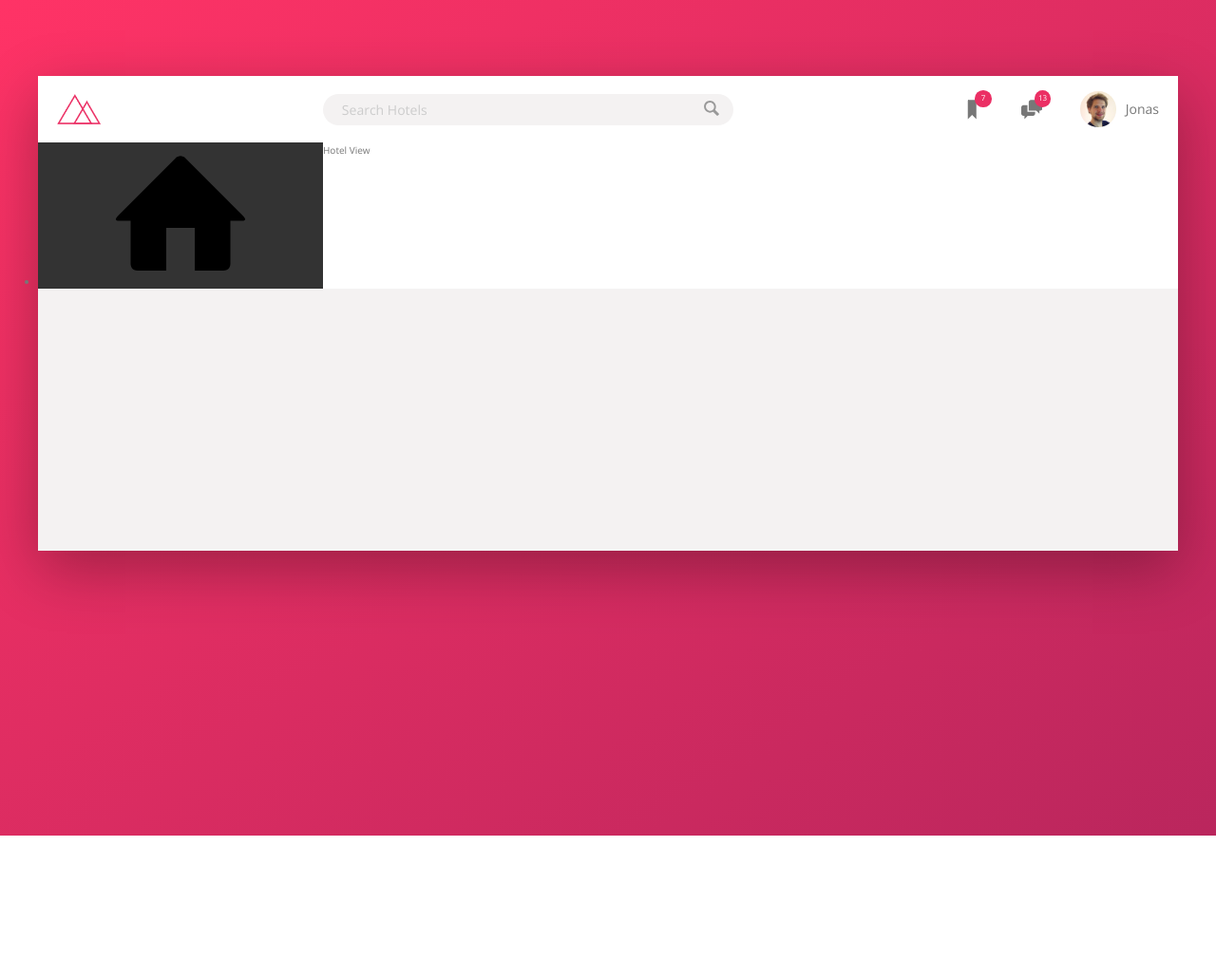
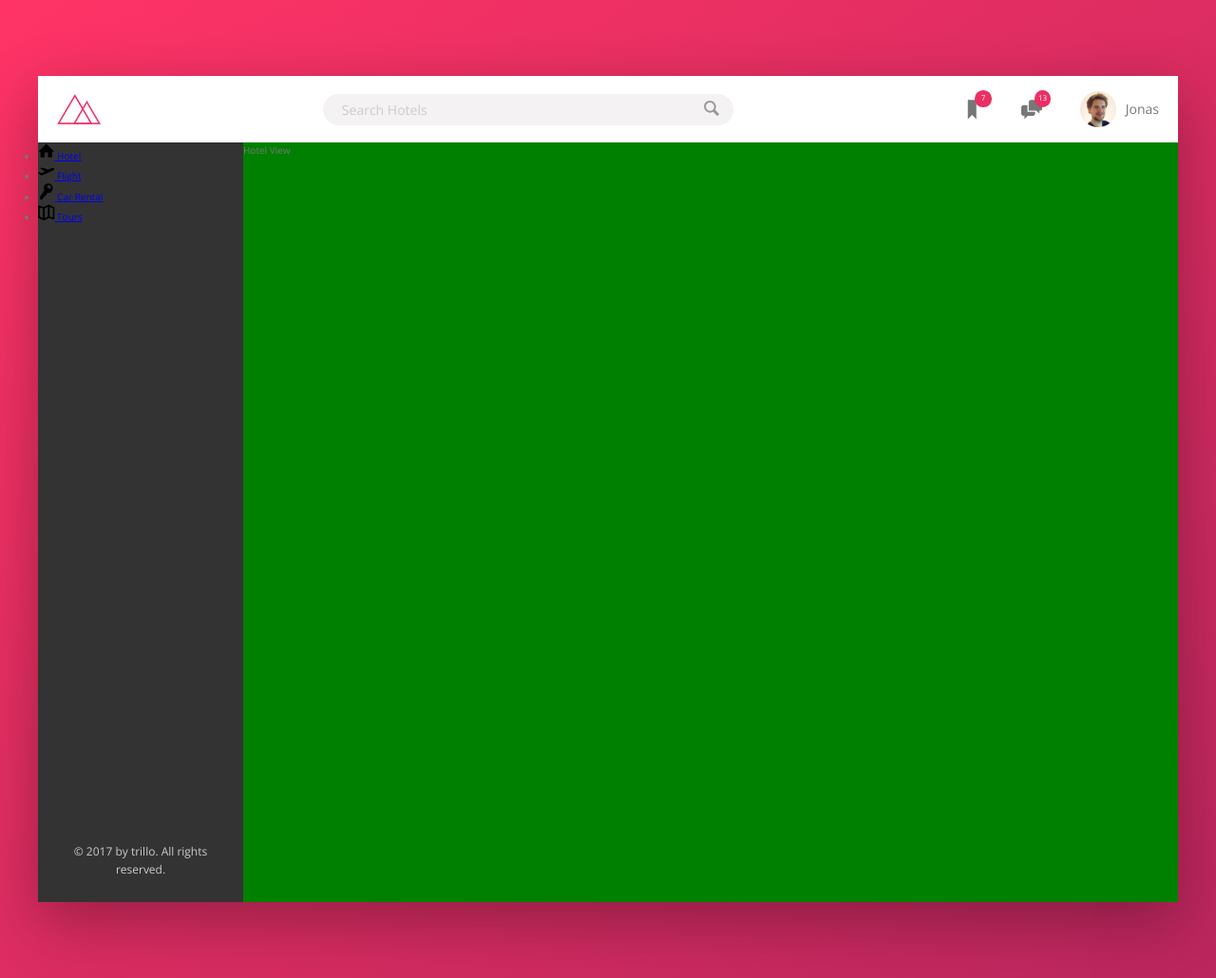
Before and after one commit to JacquesBeets/trillo-flexbox, a website: page index.html in a window 1280 px wide. Shown: the whole page at 95% size. Before the commit the page ends 880 px from the top, so only its background shows below. Drawn offline with nearby package versions, Linux system fonts and the light colour scheme.

Commit message:
side nav

```diff
--- a/index.html
+++ b/index.html
@@ -53,9 +53,38 @@
                             <svg class="side-nav__icon">
                                 <use xlink:href="img/icons/sprite.svg#icon-home"></use>
                             </svg>
+                            <span>Hotel</span>
+                        </a>
+                    </li>
+                    <li class="side-nav__item">
+                        <a href="#" class="side-nav__link">
+                            <svg class="side-nav__icon">
+                                <use xlink:href="img/icons/sprite.svg#icon-aircraft-take-off"></use>
+                            </svg>
+                            <span>Flight</span>
+                        </a>
+                    </li>
+                    <li class="side-nav__item">
+                        <a href="#" class="side-nav__link">
+                            <svg class="side-nav__icon">
+                                <use xlink:href="img/icons/sprite.svg#icon-key"></use>
+                            </svg>
+                            <span>Car Rental</span>
+                        </a>
+                    </li>
+                    <li class="side-nav__item">
+                        <a href="#" class="side-nav__link">
+                            <svg class="side-nav__icon">
+                                <use xlink:href="img/icons/sprite.svg#icon-map"></use>
+                            </svg>
+                            <span>Tours</span>
                         </a>
                     </li>
                 </ul>
+
+                <div class="legal">
+                    &copy; 2017 by trillo. All rights reserved.
+                </div>
             </nav>
 
 
--- a/sass/_components.scss
+++ b/sass/_components.scss
@@ -114,3 +114,29 @@
     margin-right: 1rem;
   }
 }
+
+/////////////////////////////////////////
+//SIDE NAVIGATION
+
+.side-nav {
+  &__item {
+  }
+
+  &__link {
+  }
+
+  &__icon {
+    width: 1.75rem;
+    height: 1.75rem;
+  }
+}
+
+/////////////////////////////////////////
+//LEGAL TEXT
+
+.legal {
+  font-size: 1.2rem;
+  text-align: center;
+  color: var(--color-grey-light-4);
+  padding: 2.5rem;
+}
--- a/sass/_layout.scss
+++ b/sass/_layout.scss
@@ -25,9 +25,14 @@
 .sidebar {
   background-color: var(--color-grey-dark-1);
   flex: 0 0 18%;
+
+  display: flex;
+  flex-direction: column;
+  justify-content: space-between;
 }
 
 .hotel-view {
-  background-color: #fff;
+  background-color: green;
+  height: 80rem;
   flex: 1;
 }
```
Also changed, not shown: css/style.css.
